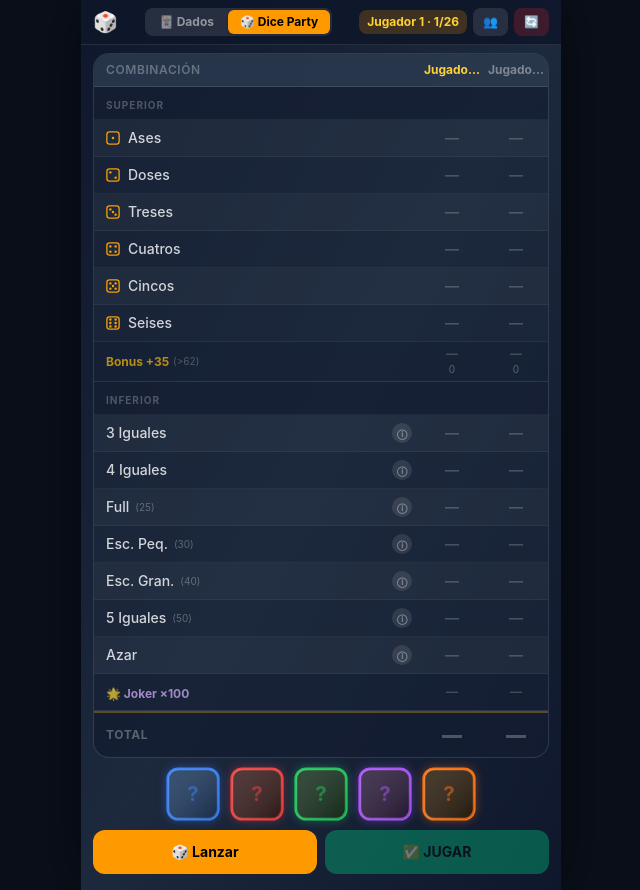
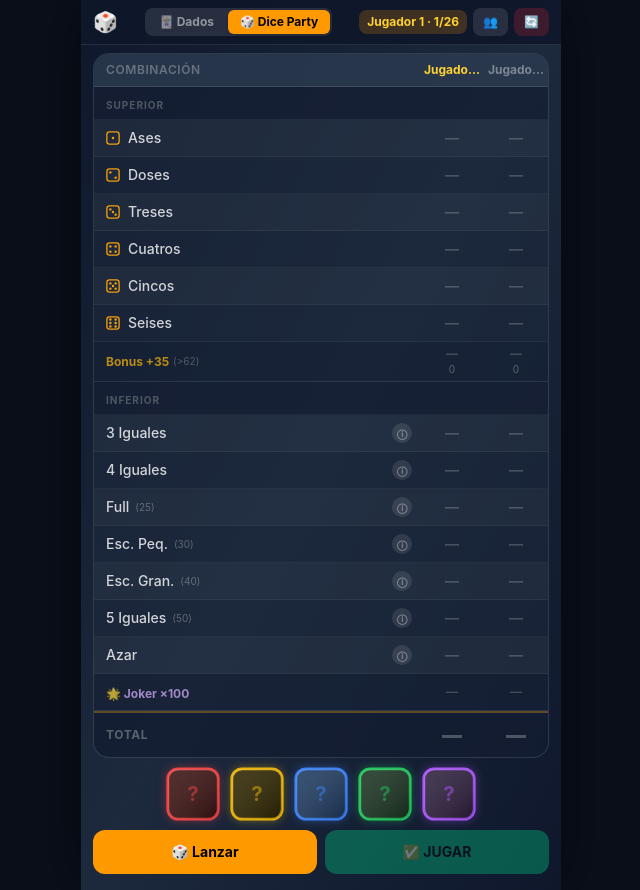
Before and after one commit to josico-dev/dados-scorer, a React (Vite) app: page / in a window 1280 px wide. Both pictures are taken after a click on the button "🎲 Dice Party". Shown: the whole page, without its empty margins (319-959 px from the left). Built offline with nearby package versions, Linux system fonts and the light colour scheme.

Commit message:
feat: dice colors - rojo/amarillo/azul/verde/morado/celeste

```diff
--- a/src/diceParty/Die.jsx
+++ b/src/diceParty/Die.jsx
@@ -12,14 +12,18 @@ const PIP_POSITIONS = {
   6: [[18, 15], [42, 15], [18, 30], [42, 30], [18, 45], [42, 45]],
 }
 
-// Color de cada dado por índice (0–4)
+// Color de cada dado por índice (0–5): rojo, amarillo, azul, verde, morado, celeste
 const DIE_COLORS = [
-  { bg: '#1e3a5f', border: '#3b82f6', pip: '#93c5fd', locked: '#1e1a0e', lockedBorder: '#f59e0b', lockedPip: '#fcd34d' }, // azul
-  { bg: '#3b1f1f', border: '#ef4444', pip: '#fca5a5', locked: '#1e1a0e', lockedBorder: '#f59e0b', lockedPip: '#fcd34d' }, // rojo
-  { bg: '#1a3320', border: '#22c55e', pip: '#86efac', locked: '#1e1a0e', lockedBorder: '#f59e0b', lockedPip: '#fcd34d' }, // verde
-  { bg: '#2d1f3d', border: '#a855f7', pip: '#d8b4fe', locked: '#1e1a0e', lockedBorder: '#f59e0b', lockedPip: '#fcd34d' }, // morado
-  { bg: '#2d2010', border: '#f97316', pip: '#fdba74', locked: '#1e1a0e', lockedBorder: '#f59e0b', lockedPip: '#fcd34d' }, // naranja
+  { bg: '#3b1212', border: '#ef4444', pip: '#fca5a5' }, // 0 → rojo
+  { bg: '#2e2500', border: '#eab308', pip: '#fde047' }, // 1 → amarillo
+  { bg: '#1e3a5f', border: '#3b82f6', pip: '#93c5fd' }, // 2 → azul
+  { bg: '#1a3320', border: '#22c55e', pip: '#86efac' }, // 3 → verde
+  { bg: '#2d1f3d', border: '#a855f7', pip: '#d8b4fe' }, // 4 → morado
+  { bg: '#0e2e38', border: '#06b6d4', pip: '#67e8f9' }, // 5 → celeste
 ]
+
+// Cuando está bloqueado todos se vuelven dorados
+const LOCKED = { bg: '#1e1a0e', border: '#f59e0b', pip: '#fcd34d' }
 
 export default function Die({ value, locked, rolling, onClick, className = '', size = 64, index = 0 }) {
   const [animKey, setAnimKey] = useState(0)
@@ -30,10 +34,8 @@ export default function Die({ value, locked, rolling, onClick, className = '', s
   }, [rolling, locked])
 
   const pips   = value >= 1 && value <= 6 ? PIP_POSITIONS[value] : []
-  const colors = DIE_COLORS[index % DIE_COLORS.length]
-  const bg     = locked ? colors.locked       : colors.bg
-  const border = locked ? colors.lockedBorder : colors.border
-  const pip    = locked ? colors.lockedPip    : colors.pip
+  const colors = locked ? LOCKED : DIE_COLORS[index % DIE_COLORS.length]
+  const { bg, border, pip } = colors
 
   return (
     <button
@@ -50,9 +52,7 @@ export default function Die({ value, locked, rolling, onClick, className = '', s
         className={rolling && !locked ? 'die-spinning' : ''}
         style={{
           display: 'block',
-          filter: locked
-            ? `drop-shadow(0 0 8px ${colors.lockedBorder}99)`
-            : `drop-shadow(0 0 5px ${colors.border}66)`,
+          filter: `drop-shadow(0 0 ${locked ? 8 : 5}px ${border}${locked ? '99' : '66'})`,
           transition: 'filter 0.2s',
         }}
       >
```
